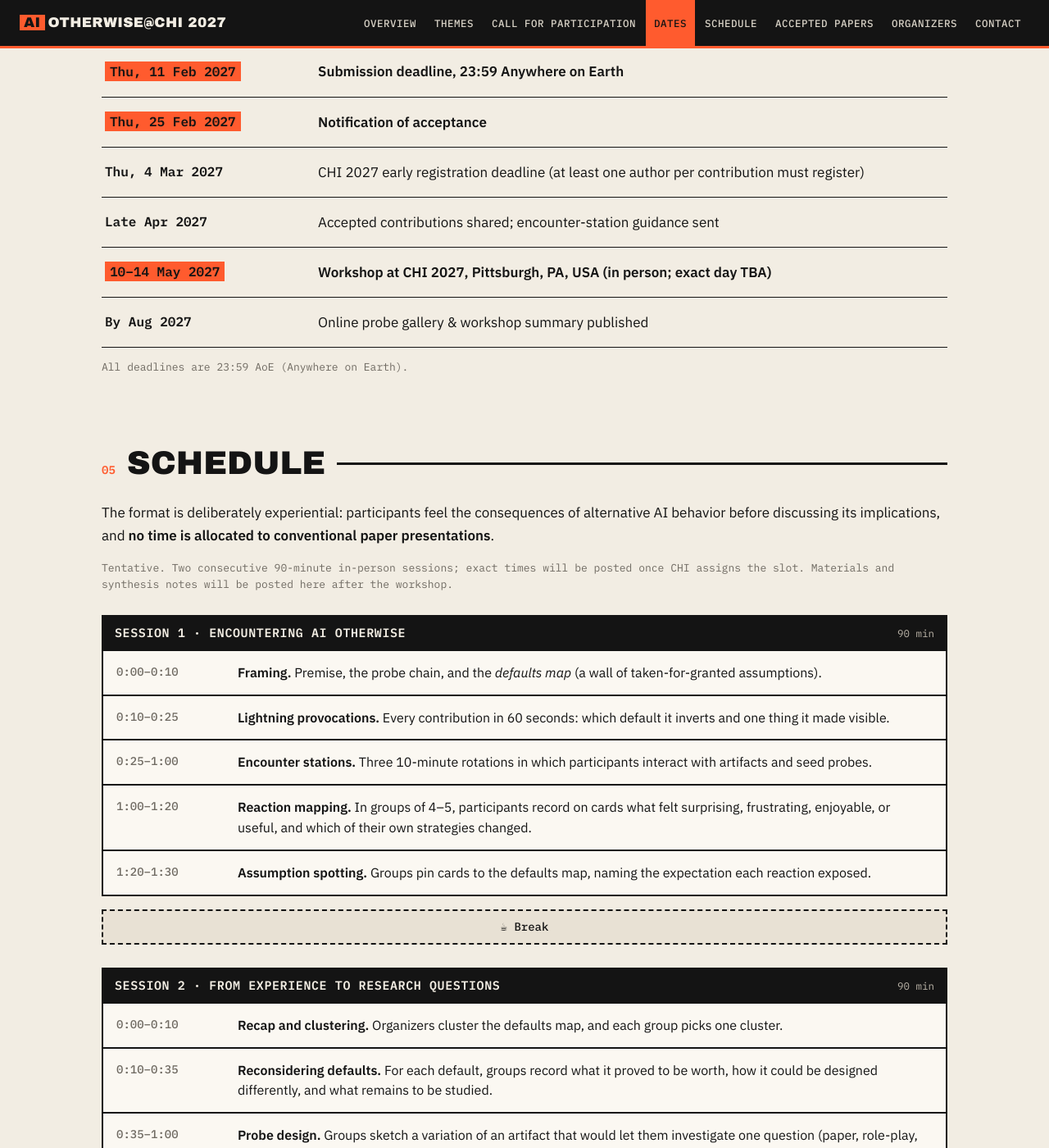
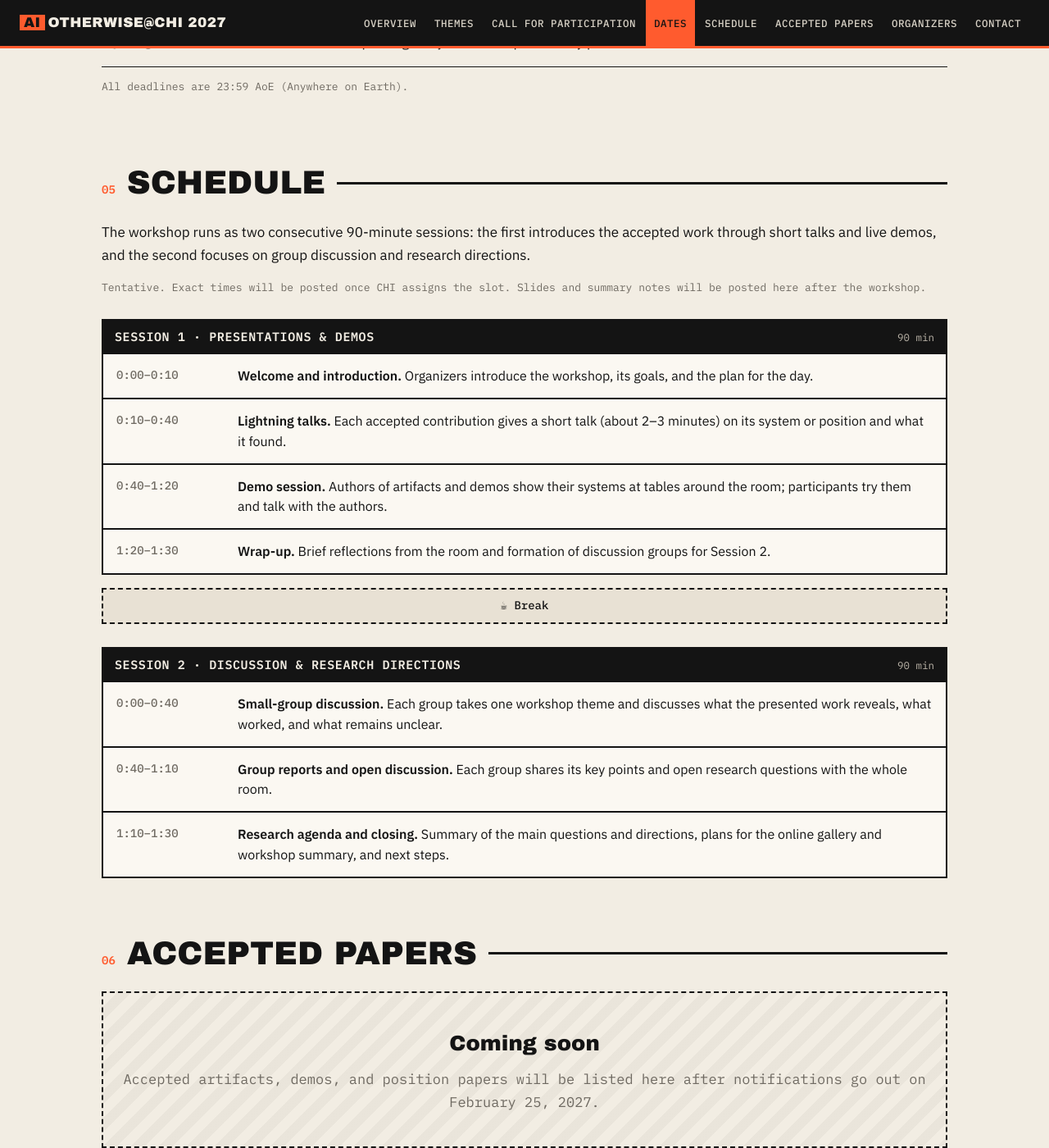
Before and after one commit to siyaqi/siyaqi.github.io, a Jekyll site: the page built from workshop_ai_otherwise/index.html, in a window 1280 px wide and 1400 px high, scrolled down 5741 px. Shown: the whole window at 82% size. Built offline with Jekyll 4.4.1, drawn with Linux system fonts in a browser that asks for light colours; some of the changed text lies outside the part shown.

Commit message:
Workshop page: organizer photos and bios, clearer goals, simpler schedule, compact contact
Co-Authored-By: Claude Opus 5.5 (1M context) <noreply@anthropic.com>

```diff
--- a/workshop_ai_otherwise/index.html
+++ b/workshop_ai_otherwise/index.html
@@ -241,30 +241,38 @@ sitemap: false
   .placeholder .big { font-family: var(--display); font-size: 26px; margin-bottom: 8px; }
 
   /* organizers */
-  .org { display: flex; gap: 18px; align-items: flex-start; }
+  .org { display: flex; gap: 20px; align-items: flex-start; }
   .avatar {
-    flex: 0 0 72px; height: 72px; display: grid; place-items: center;
-    background: var(--orange); border: 2px solid var(--ink);
-    font-family: var(--display); font-size: 26px;
+    flex: 0 0 112px; height: 112px; display: grid; place-items: center;
+    background: var(--orange); border: 2px solid var(--ink); box-shadow: 4px 4px 0 var(--orange);
+    font-family: var(--display); font-size: 30px;
   }
-  .avatar.tba { background: var(--paper-2); color: var(--muted); }
-  .org h4 { margin: 2px 0 2px; font: 600 19px/1.3 var(--sans); }
-  .org .aff { font: 500 13px/1.4 var(--mono); color: var(--muted); margin-bottom: 8px; }
-  .org p { font-size: 15px; line-height: 1.55; margin: 0; }
+  img.avatar { object-fit: cover; object-position: center 30%; background: var(--paper-2); }
+  .avatar.tba { background: var(--paper-2); color: var(--muted); box-shadow: none; }
+  .org h4 { margin: 2px 0 2px; font: 600 20px/1.3 var(--sans); }
+  .org h4 a { text-decoration: none; }
+  .org h4 a:hover { text-decoration: underline; text-decoration-color: var(--orange); }
+  .org .aff { font: 500 13px/1.4 var(--mono); color: var(--muted); margin-bottom: 10px; }
+  .org p { font-size: 15px; line-height: 1.55; margin: 0 0 10px; }
+  .org .role { font-size: 14px; color: var(--ink-2); border-left: 3px solid var(--orange); padding-left: 10px; margin: 12px 0 0; }
+  .topics { display: flex; flex-wrap: wrap; gap: 6px; margin: 4px 0 0; padding: 0; list-style: none; }
+  .topics li { font: 500 12px/1.2 var(--mono); padding: 5px 7px; border: 1.5px solid var(--ink); background: var(--paper); }
+  @media (max-width: 640px) {
+    .org { flex-direction: column; gap: 14px; }
+    .avatar { flex-basis: auto; width: 112px; }
+  }
 
   /* contact */
   .contact {
-    display: grid; grid-template-columns: 1.3fr 1fr; gap: 28px; align-items: center;
-    background: var(--ink); color: var(--paper); padding: 34px; border: 2px solid var(--ink);
+    max-width: 540px;
+    background: var(--ink); color: var(--paper); padding: 28px 30px; border: 2px solid var(--ink);
     box-shadow: 8px 8px 0 var(--orange);
   }
-  .contact h3 { margin: 0 0 10px; font-family: var(--display); font-weight: 400; font-size: 26px; }
-  .contact p { color: #d8d2c6; margin-bottom: 0; }
-  .contact a.mail {
-    display: block; font: 600 17px/1.4 var(--mono); color: var(--ink); background: var(--orange);
-    padding: 14px 16px; text-decoration: none; word-break: break-all; text-align: center;
-  }
-  .contact a.mail:hover { color: var(--ink); background: #ff7a55; }
+  .contact h3 { margin: 0 0 10px; font-family: var(--display); font-weight: 400; font-size: 24px; }
+  .contact p { color: #d8d2c6; margin-bottom: 12px; font-size: 16px; }
+  .contact p:last-child { margin-bottom: 0; }
+  .contact a { color: var(--paper); }
+  .contact a:hover { color: var(--orange); }
 
   footer {
     margin-top: 72px; border-top: 3px solid var(--ink); padding: 22px 0 40px;
@@ -284,7 +292,6 @@ sitemap: false
     .probe { grid-template-columns: minmax(0, 1fr); }
     .probe > div { border-left: 0; border-top: 2px solid var(--ink); }
     .probe > div:first-child { border-top: 0; }
-    .contact { grid-template-columns: minmax(0, 1fr); }
   }
   @media (max-width: 640px) {
     body { font-size: 16px; }
@@ -374,9 +381,9 @@ sitemap: false
 
     <h3>Workshop goals</h3>
     <ol class="goals">
-      <li><strong>Expand the design space</strong> by assembling artifacts that depart from dominant defaults and making explicit which assumptions they invert.</li>
-      <li><strong>Understand human reactions</strong> through first-hand encounters with these artifacts, including how people adapt, resist, negotiate, enjoy, or form attachments to them.</li>
-      <li><strong>Build a community and shared vocabulary</strong> that connects work and carries the resulting insights into follow-up research: a curated gallery of alternative-AI probes and a research agenda beyond today’s assistant paradigm.</li>
+      <li><strong>Collect alternative AI designs.</strong> Bring together working systems, demos, and concepts that deliberately change a familiar AI behavior, such as memory, response speed, relevance, or compliance, and state clearly which default each one changes.</li>
+      <li><strong>Observe how people respond.</strong> Let participants try these systems first-hand and document how people adapt to, resist, or come to value AI that behaves differently from what they expect.</li>
+      <li><strong>Identify open research questions.</strong> Turn these observations into concrete research questions and design directions for human–AI interaction, shared after the workshop through an online gallery of the presented systems and a workshop summary.</li>
     </ol>
   </div>
 </section>
@@ -415,7 +422,7 @@ sitemap: false
     </div>
 
     <h3 style="margin-top:48px">Seed probes</h3>
-    <p class="muted">Example artifacts and the research questions they open. Each inverts one default of contemporary AI. These are only a starting point; we expect participants to bring many more.</p>
+    <p class="muted">Three example artifacts and the research questions they open. Each inverts one default of contemporary AI. These are only a starting point; we expect participants to bring many more.</p>
     <div class="probes">
       <div class="probe">
         <div><span class="lbl">Probe</span><b>Goldfish AI</b><span class="inv">Remembers only the last few turns (vs. <s>persistent memory</s>)</span></div>
@@ -431,16 +438,6 @@ sitemap: false
         <div><span class="lbl">Probe</span><b>Beside-the-point AI</b><span class="inv">Systematically answers a neighboring question (vs. <s>relevance to intended query</s>)</span></div>
         <div><span class="lbl">What people might do</span>Repair, reinterpret, negotiate, abandon, laugh</div>
         <div><span class="lbl">Question made askable</span>How do people repair and renegotiate meaning with a system that does not converge on their intent?</div>
-      </div>
-      <div class="probe">
-        <div><span class="lbl">Probe</span><b>Disobedient AI</b><span class="inv">Refuses to optimize the task or disagrees (vs. <s>compliance and agreement</s>)</span></div>
-        <div><span class="lbl">What people might do</span>Argue, justify, reconsider, disengage, feel challenged</div>
-        <div><span class="lbl">Question made askable</span>When can resistance, disagreement, or non-compliance create meaningful interaction, and under what consent and framing?</div>
-      </div>
-      <div class="probe">
-        <div><span class="lbl">Probe</span><b>Apprentice AI</b><span class="inv">Adopts a less knowledgeable, help-seeking role (vs. <s>the competent assistant</s>)</span></div>
-        <div><span class="lbl">What people might do</span>Explain, demonstrate, justify, teach, or take greater responsibility for the interaction</div>
-        <div><span class="lbl">Question made askable</span>How does interacting with an AI that needs explanation or guidance reshape users’ sense of expertise, responsibility, and relationship to the system?</div>
       </div>
     </div>
   </div>
@@ -481,7 +478,7 @@ sitemap: false
       <div><dt>Format</dt><dd>2–4 pages in the ACM single-column format (<a href="https://www.acm.org/publications/proceedings-template">ACM template</a>; <a href="https://www.overleaf.com/latex/templates/acm-conference-proceedings-primary-article-template/wbvnghjbzwpc">Overleaf</a>), excluding references. Artifacts / demos may add an optional video or link.</dd></div>
       <div><dt>Review</dt><dd>Not anonymized. Reviewed by the organizers and a small program committee for relevance, potential to stimulate discussion, and clarity about which default is inverted and what it reveals.</dd></div>
       <div><dt>Publication</dt><dd>Non-archival. Accepted contributions are posted on this website with authors’ consent. Authors retain copyright, and website publication does not preclude later submission of extended work elsewhere.</dd></div>
-      <div><dt>Attendance</dt><dd>In person only. At least one author of each accepted contribution must register for CHI 2027 by the early registration deadline (March 4, 2027) and attend the workshop. Two weeks before the workshop, accepted contributions are shared among participants, and artifact contributors receive guidance on setting up an <em>encounter station</em> (3–5 minutes of hands-on interaction).</dd></div>
+      <div><dt>Attendance</dt><dd>In person only. At least one author of each accepted contribution must register for CHI 2027 by the early registration deadline (March 4, 2027) and attend the workshop. Two weeks before the workshop, accepted contributions are shared among participants, and artifact / demo authors receive guidance on setting up their demo for the demo session.</dd></div>
       <div><dt>Submit</dt><dd>Through the submission form (link TBA) by <strong>February 11, 2027</strong>, Anywhere on Earth.</dd></div>
     </dl>
 
@@ -503,7 +500,7 @@ sitemap: false
       <div class="trow key"><div class="d"><span class="tba">Thu, 11 Feb 2027</span></div><div class="w">Submission deadline, 23:59 Anywhere on Earth</div></div>
       <div class="trow key"><div class="d"><span class="tba">Thu, 25 Feb 2027</span></div><div class="w">Notification of acceptance</div></div>
       <div class="trow"><div class="d">Thu, 4 Mar 2027</div><div class="w">CHI 2027 early registration deadline (at least one author per contribution must register)</div></div>
-      <div class="trow"><div class="d">Late Apr 2027</div><div class="w">Accepted contributions shared; encounter-station guidance sent</div></div>
+      <div class="trow"><div class="d">Late Apr 2027</div><div class="w">Accepted contributions shared; demo setup guidance sent</div></div>
       <div class="trow key"><div class="d"><span class="tba">10–14 May 2027</span></div><div class="w">Workshop at CHI 2027, Pittsburgh, PA, USA (in person; exact day TBA)</div></div>
       <div class="trow"><div class="d">By Aug 2027</div><div class="w">Online probe gallery &amp; workshop summary published</div></div>
     </div>
@@ -515,27 +512,24 @@ sitemap: false
 <section class="block" id="schedule">
   <div class="wrap">
     <div class="sec-head"><span class="sec-num">05</span><h2>Schedule</h2></div>
-    <p>The format is deliberately experiential: participants feel the consequences of alternative AI behavior before discussing its implications, and <strong>no time is allocated to conventional paper presentations</strong>.</p>
-    <p class="note" style="margin-top:0">Tentative. Two consecutive 90-minute in-person sessions; exact times will be posted once CHI assigns the slot. Materials and synthesis notes will be posted here after the workshop.</p>
+    <p>The workshop runs as two consecutive 90-minute sessions: the first introduces the accepted work through short talks and live demos, and the second focuses on group discussion and research directions.</p>
+    <p class="note" style="margin-top:0">Tentative. Exact times will be posted once CHI assigns the slot. Slides and summary notes will be posted here after the workshop.</p>
 
     <div class="session">
-      <div class="session-title">Session 1 · Encountering AI Otherwise <small>90 min</small></div>
-      <div class="slot"><div class="t">0:00–0:10</div><div class="a"><b>Framing.</b> Premise, the probe chain, and the <em>defaults map</em> (a wall of taken-for-granted assumptions).</div></div>
-      <div class="slot"><div class="t">0:10–0:25</div><div class="a"><b>Lightning provocations.</b> Every contribution in 60 seconds: which default it inverts and one thing it made visible.</div></div>
-      <div class="slot"><div class="t">0:25–1:00</div><div class="a"><b>Encounter stations.</b> Three 10-minute rotations in which participants interact with artifacts and seed probes.</div></div>
-      <div class="slot"><div class="t">1:00–1:20</div><div class="a"><b>Reaction mapping.</b> In groups of 4–5, participants record on cards what felt surprising, frustrating, enjoyable, or useful, and which of their own strategies changed.</div></div>
-      <div class="slot"><div class="t">1:20–1:30</div><div class="a"><b>Assumption spotting.</b> Groups pin cards to the defaults map, naming the expectation each reaction exposed.</div></div>
+      <div class="session-title">Session 1 · Presentations &amp; Demos <small>90 min</small></div>
+      <div class="slot"><div class="t">0:00–0:10</div><div class="a"><b>Welcome and introduction.</b> Organizers introduce the workshop, its goals, and the plan for the day.</div></div>
+      <div class="slot"><div class="t">0:10–0:40</div><div class="a"><b>Lightning talks.</b> Each accepted contribution gives a short talk (about 2–3 minutes) on its system or position and what it found.</div></div>
+      <div class="slot"><div class="t">0:40–1:20</div><div class="a"><b>Demo session.</b> Authors of artifacts and demos show their systems at tables around the room; participants try them and talk with the authors.</div></div>
+      <div class="slot"><div class="t">1:20–1:30</div><div class="a"><b>Wrap-up.</b> Brief reflections from the room and formation of discussion groups for Session 2.</div></div>
     </div>
 
     <div class="break">☕ Break</div>
 
     <div class="session">
-      <div class="session-title">Session 2 · From Experience to Research Questions <small>90 min</small></div>
-      <div class="slot"><div class="t">0:00–0:10</div><div class="a"><b>Recap and clustering.</b> Organizers cluster the defaults map, and each group picks one cluster.</div></div>
-      <div class="slot"><div class="t">0:10–0:35</div><div class="a"><b>Reconsidering defaults.</b> For each default, groups record what it proved to be worth, how it could be designed differently, and what remains to be studied.</div></div>
-      <div class="slot"><div class="t">0:35–1:00</div><div class="a"><b>Probe design.</b> Groups sketch a variation of an artifact that would let them investigate one question (paper, role-play, or a modified system prompt).</div></div>
-      <div class="slot"><div class="t">1:00–1:15</div><div class="a"><b>Cross-group critique.</b> Gallery walk in which groups leave written responses on each other’s questions and probes.</div></div>
-      <div class="slot"><div class="t">1:15–1:30</div><div class="a"><b>Synthesis and next steps.</b> Recurring themes, a first shared vocabulary, volunteers for the synthesis paper, and follow-up plans.</div></div>
+      <div class="session-title">Session 2 · Discussion &amp; Research Directions <small>90 min</small></div>
+      <div class="slot"><div class="t">0:00–0:40</div><div class="a"><b>Small-group discussion.</b> Each group takes one workshop theme and discusses what the presented work reveals, what worked, and what remains unclear.</div></div>
+      <div class="slot"><div class="t">0:40–1:10</div><div class="a"><b>Group reports and open discussion.</b> Each group shares its key points and open research questions with the whole room.</div></div>
+      <div class="slot"><div class="t">1:10–1:30</div><div class="a"><b>Research agenda and closing.</b> Summary of the main questions and directions, plans for the online gallery and workshop summary, and next steps.</div></div>
     </div>
   </div>
 </section>
@@ -558,19 +552,27 @@ sitemap: false
     <p>The organizing team combines expertise in human–AI interaction, interaction and speculative design, and AI/ML.</p>
     <div class="grid-2" style="margin-top:22px">
       <div class="card org">
-        <div class="avatar" aria-hidden="true">SQ</div>
+        <img class="avatar" src="siya.jpg" alt="Photo of Siya Qi" width="112" height="112" loading="lazy">
         <div>
           <h4><a href="https://siyaqi.github.io/">Siya Qi</a></h4>
-          <div class="aff">King’s College London</div>
-          <p>Lead organizer, responsible for the overall program, participant selection, and the post-workshop synthesis.</p>
+          <div class="aff">Ph.D. Student, King’s College London</div>
+          <p>Siya is a Ph.D. student in Natural Language Processing at King’s College London, supervised by Dr. Lin Gui, Dr. Zheng Yuan, and Prof. Yulan He. Her research focuses on LLM reliability and real-world applications of large language models.</p>
+          <ul class="topics" aria-label="Research topics">
+            <li>LLM hallucination</li><li>Post-training &amp; RL</li><li>LLM agents</li><li>Theory of Mind</li><li>Mechanistic interpretability</li>
+          </ul>
+          <p class="role">Lead organizer: overall program, participant selection, and the post-workshop synthesis.</p>
         </div>
       </div>
       <div class="card org">
-        <div class="avatar" aria-hidden="true">YC</div>
+        <img class="avatar" src="yoonseo.jpg" alt="Photo of Yoonseo Choi" width="112" height="112" loading="lazy">
         <div>
-          <h4>Yoonseo Choi</h4>
-          <div class="aff">[Institution]</div>
-          <p>Leads the encounter-station design and the facilitation of the reaction-mapping activities.</p>
+          <h4><a href="https://yoonseochoi.com/">Yoonseo Choi</a></h4>
+          <div class="aff">Ph.D. Student, KAIST</div>
+          <p>Yoonseo is a Ph.D. student at KAIST, working with Prof. Juho Kim. She explores how user perspectives can be represented, interpreted, and integrated throughout the lifecycle of AI-mediated systems, through <em>Generative Proxies</em>: interactive, data-grounded representations of users’ diverse perspectives and goals, distilled from existing user data with LLMs.</p>
+          <ul class="topics" aria-label="Research topics">
+            <li>Human–AI interaction</li><li>Generative proxies</li><li>Creator ecosystems</li><li>Search &amp; recommendation</li><li>Responsible AI</li>
+          </ul>
+          <p class="role">Leads the demo session and the facilitation of group discussions.</p>
         </div>
       </div>
       <div class="card org">
@@ -578,7 +580,7 @@ sitemap: false
         <div>
           <h4>[Organizer 3]</h4>
           <div class="aff">[Institution]</div>
-          <p>Responsible for the technical setup of demos, the shared online gallery, and offline materials.</p>
+          <p class="role">Technical setup of demos, the shared online gallery, and offline materials.</p>
         </div>
       </div>
       <div class="card org">
@@ -586,7 +588,7 @@ sitemap: false
         <div>
           <h4>[Organizer 4]</h4>
           <div class="aff">[Institution]</div>
-          <p>Leads the synthesis session and the write-up of the research agenda.</p>
+          <p class="role">Leads the closing discussion and the write-up of the workshop summary.</p>
         </div>
       </div>
     </div>
@@ -598,11 +600,9 @@ sitemap: false
   <div class="wrap">
     <div class="sec-head"><span class="sec-num">08</span><h2>Contact</h2></div>
     <div class="contact">
-      <div>
-        <h3>Questions?</h3>
-        <p>Questions about submissions, the program, logistics, or accessibility and access needs? Please get in touch. Workshop participants must register for CHI 2027; see the <a href="https://chi2027.acm.org/authors/workshops/" style="color:var(--paper)">CHI 2027 workshops page</a> for conference-level details.</p>
-      </div>
-      <a class="mail" href="mailto:siya.qi@kcl.ac.uk">siya.qi@kcl.ac.uk</a>
+      <h3>Questions?</h3>
+      <p>For questions about submissions, the program, logistics, or access needs, please <a href="mailto:siya.qi@kcl.ac.uk">email the organizers</a>.</p>
+      <p>Workshop participants must register for CHI 2027; see the <a href="https://chi2027.acm.org/authors/workshops/">CHI 2027 workshops page</a> for conference-level details.</p>
     </div>
   </div>
 </section>
```
Also changed, not shown: workshop_ai_otherwise/siya.jpg (added), workshop_ai_otherwise/yoonseo.jpg (added).
